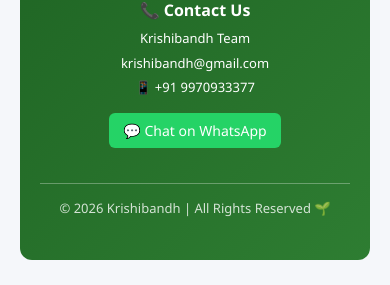
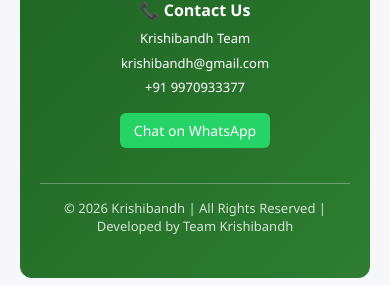
Before and after one commit to smjare07-art/-krishibandh-feedback-frontpage, a React (Create React App) app: page / in a window 390 px wide. Shown: the part 2627-2912 px from the top of the page. Built offline with nearby package versions, Linux system fonts and the light colour scheme; no server answers.

Commit message:
responsive footer design

```diff
--- a/src/App.js
+++ b/src/App.js
@@ -190,7 +190,7 @@
               placeholder="Your Feedback"
               value={form.feedback}
               onChange={(e)=>setForm({...form,feedback:e.target.value})}
-            ></textarea>
+            required></textarea>
 
             <button type="submit">Submit</button>
           </form>
@@ -250,14 +250,14 @@
   <h3>📞 Contact Us</h3>
   <p>Krishibandh Team</p>
   <p>krishibandh@gmail.com</p>
-  <p>📱 +91 9970933377</p>
+  <p>+91 9970933377</p>
   <a
     href="https://wa.me/919970933377"
     target="_blank"
     rel="noreferrer"
     className="whatsapp-btn"
   >
-    💬 Chat on WhatsApp
+    Chat on WhatsApp
   </a>
 </div>
 
@@ -266,7 +266,7 @@
   <hr />
 
   <p className="footer-bottom">
-    © 2026 Krishibandh | All Rights Reserved 🌱
+    © 2026 Krishibandh | All Rights Reserved | Developed by Team Krishibandh
   </p>
 </footer>
 
```
